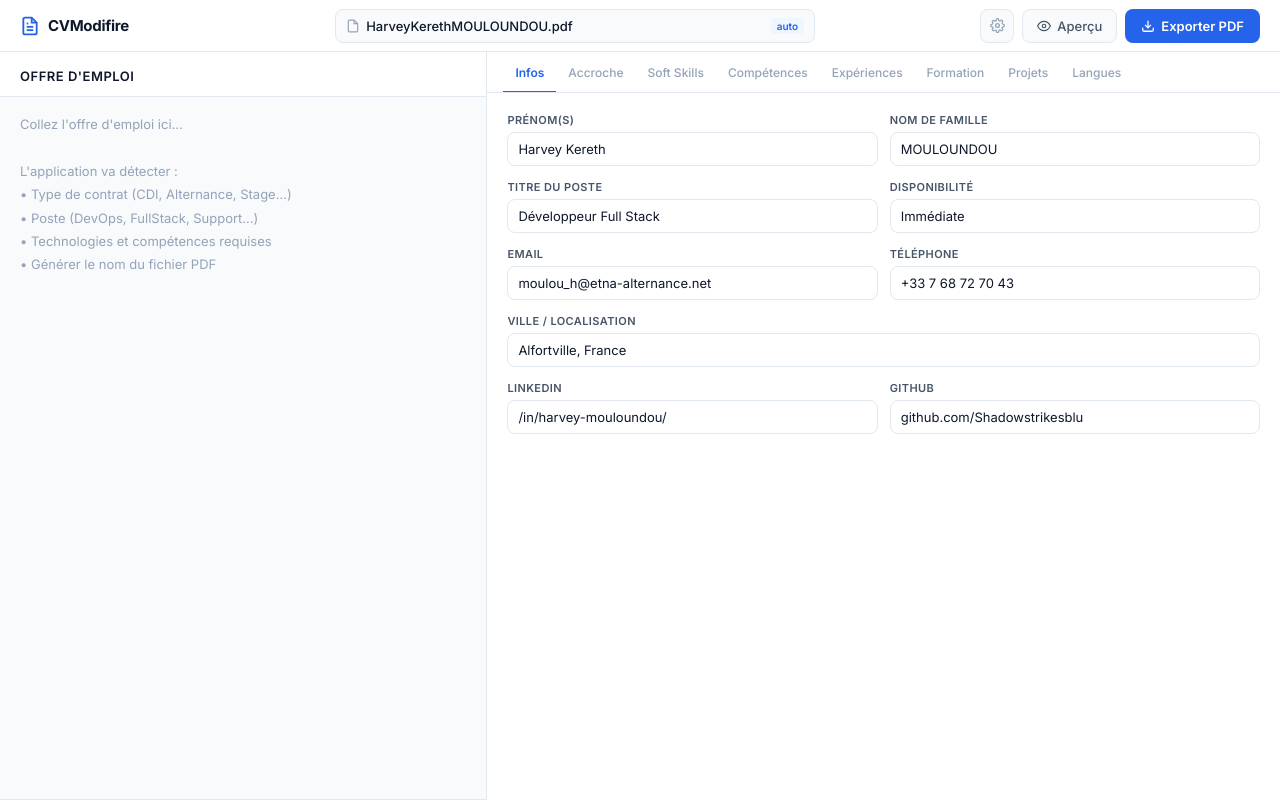
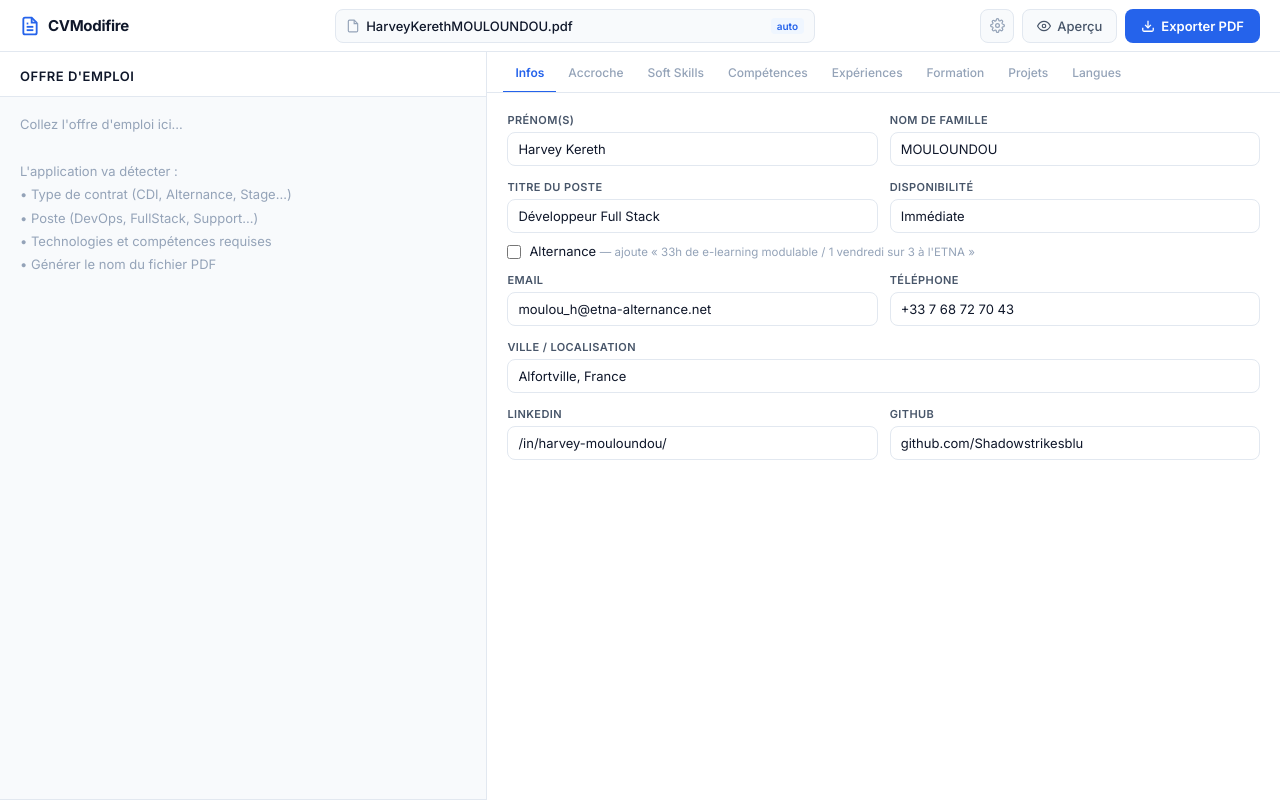
Before and after one commit to Shadowstrikesblu/CVModifire, a Vue app: page / in a window 1280 px wide. Built offline with nearby package versions, Linux system fonts and the light colour scheme.

Commit message:
ajout d'une option Alternance

```diff
--- a/src/components/ResumeContent.vue
+++ b/src/components/ResumeContent.vue
@@ -36,6 +36,9 @@
       <div v-if="resume.availability" class="sb-section">
         <h3 class="sb-title-section">Disponibilité</h3>
         <p class="sb-avail">✅ {{ resume.availability }}</p>
+        <p v-if="resume.alternanceNote" class="sb-alternance">
+          33h de e-learning modulable / 1 vendredi sur 3 à l'ETNA
+        </p>
       </div>
 
       <!-- Soft Skills -->
@@ -276,6 +279,15 @@ function parseBullets(text) {
 /* Availability */
 .sb-avail { font-size: 8.5pt; color: #b8cce0; font-weight: 500; }
 
+/* Alternance note */
+.sb-alternance {
+  font-size: 7.8pt;
+  color: #8aaac8;
+  font-style: italic;
+  margin-top: 3px;
+  line-height: 1.4;
+}
+
 /* Soft skills */
 .sb-soft {
   list-style: none;
--- a/src/components/ResumeEditor.vue
+++ b/src/components/ResumeEditor.vue
@@ -34,6 +34,13 @@
             <input v-model="resume.availability" placeholder="Immédiate" />
           </div>
         </div>
+        <label class="checkbox-row">
+          <input type="checkbox" v-model="resume.alternanceNote" />
+          <span>
+            Alternance
+            <span class="checkbox-hint">— ajoute « 33h de e-learning modulable / 1 vendredi sur 3 à l'ETNA »</span>
+          </span>
+        </label>
         <div class="field-grid">
           <div class="field">
             <label>Email</label>
@@ -672,6 +679,32 @@ function addProj() {
 }
 .add-btn:hover { border-color: var(--primary); color: var(--primary); background: var(--primary-light); }
 
+/* Alternance checkbox */
+.checkbox-row {
+  display: flex;
+  align-items: flex-start;
+  gap: 8px;
+  font-size: 13px;
+  color: var(--text);
+  cursor: pointer;
+  user-select: none;
+  margin-top: -4px;
+}
+
+.checkbox-row input[type="checkbox"] {
+  margin-top: 2px;
+  width: 14px;
+  height: 14px;
+  flex-shrink: 0;
+  accent-color: var(--primary);
+  cursor: pointer;
+}
+
+.checkbox-hint {
+  font-size: 11.5px;
+  color: var(--text-3);
+}
+
 /* Languages row */
 .lang-row {
   display: flex;
--- a/src/utils/storage.js
+++ b/src/utils/storage.js
@@ -8,10 +8,11 @@ export function loadResume() {
     const data = JSON.parse(raw)
     if (data._version !== VERSION) return null
     // Fill fields added in later versions
-    if (!data.hiddenSkills)     data.hiddenSkills = {}
-    if (!data.availability)     data.availability = ''
-    if (!data.softSkills)       data.softSkills = []
-    if (!data.customSkillCats)  data.customSkillCats = []
+    if (!data.hiddenSkills)          data.hiddenSkills = {}
+    if (!data.availability)          data.availability = ''
+    if (!data.softSkills)            data.softSkills = []
+    if (!data.customSkillCats)       data.customSkillCats = []
+    if (data.alternanceNote == null) data.alternanceNote = false
     return data
   } catch {
     return null
@@ -36,6 +37,7 @@ export function defaultResume() {
       github: 'github.com/Shadowstrikesblu',
     },
     availability: 'Immédiate',
+    alternanceNote: false,
     summary: "Étudiant en Master Cloud DevOps à l'Ecole des Technologies Numériques Avancées (ETNA) et titulaire d'un Master 2 en Cybersécurité, je recherche une alternance orientée DevOps, Cloud Azure et automatisation.\n\nJe possède 3 ans d'expérience cumulée en développement frontend et backend, intégration d'API, déploiement d'applications et automatisation. Curieux et autonome, j'apprécie les environnements techniques dynamiques nécessitant collaboration, résolution de problèmes et amélioration continue.",
     softSkills: ["Autonomie", "Curiosité technique", "Résolution de problèmes", "Travail en équipe", "Adaptabilité", "Esprit d'analyse"],
     skills: {
```
Also changed, not shown: 9 other files (tests, documents, lock files or other folders).
